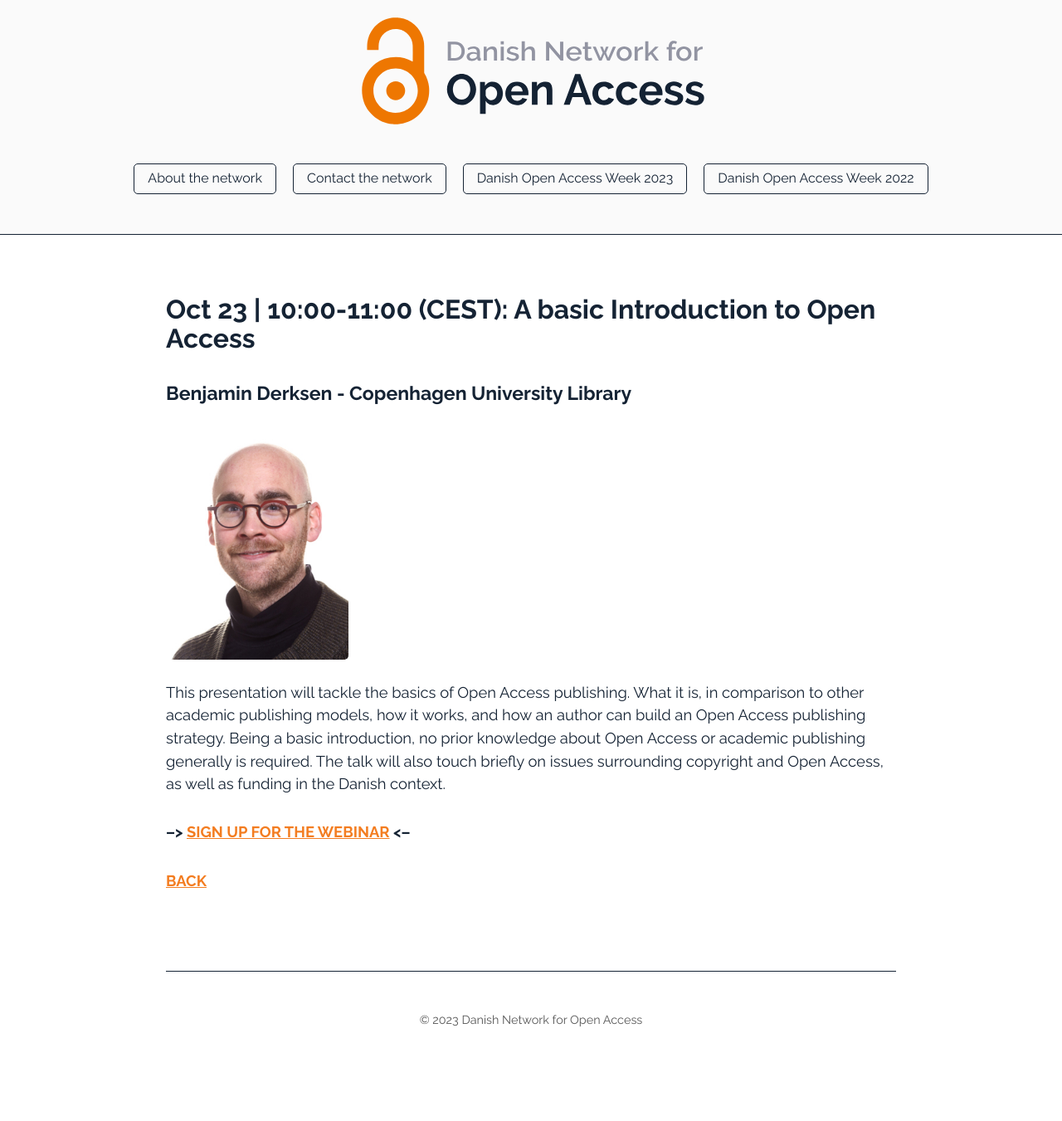
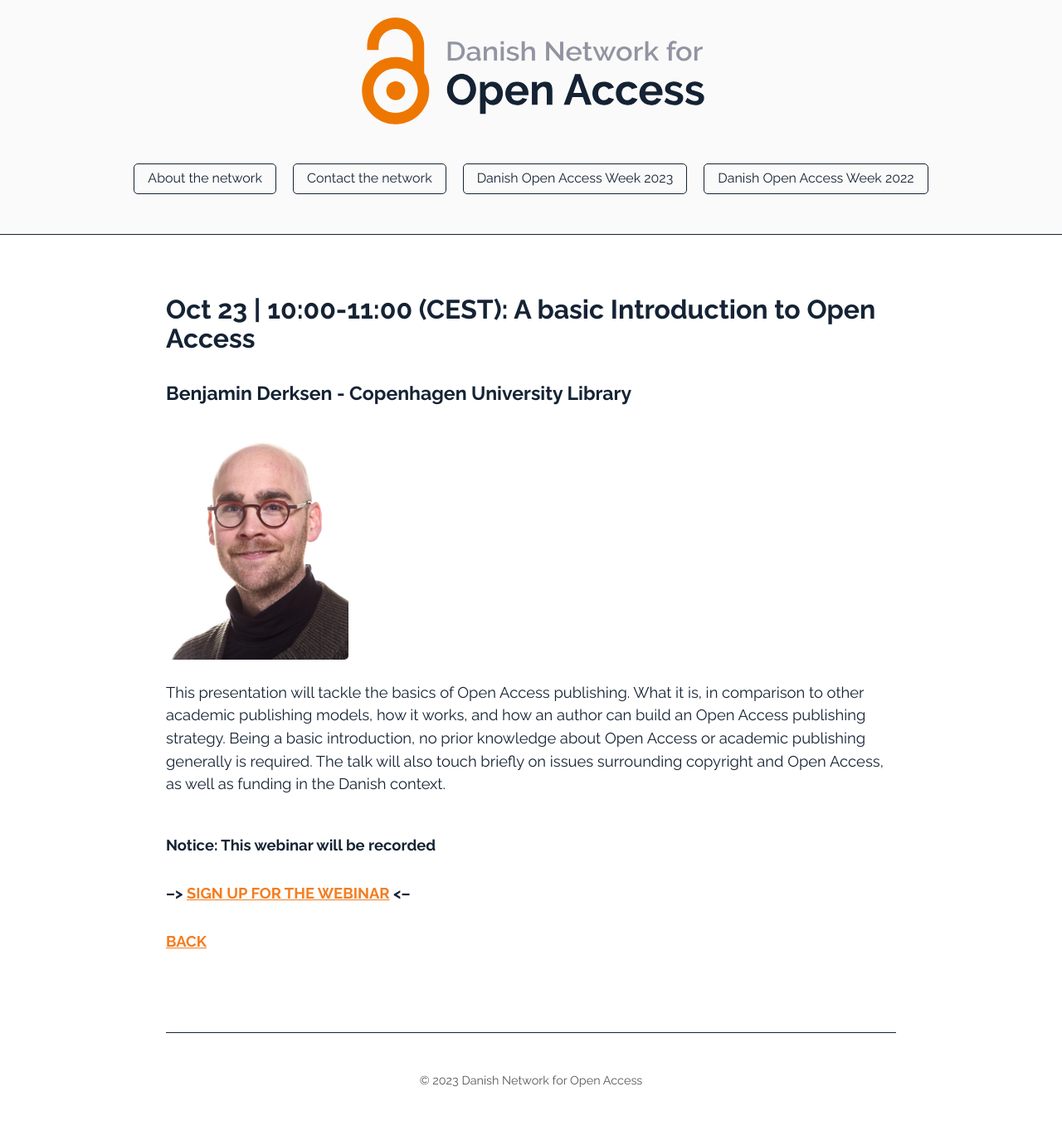
Before and after one commit to openaccess-dk/openaccess-dk.github.io, a Jekyll site: the page built from monday_oct_23_1.md, in a window 1280 px wide. Shown: the whole page at 83% size. Built offline with Jekyll 4.4.1, drawn with Linux system fonts in a browser that asks for light colours; before the commit the page ends 1278 px from its top, so only the background shows below that.

Commit message:
Update monday_oct_23_1.md

```diff
--- a/monday_oct_23_1.md
+++ b/monday_oct_23_1.md
@@ -10,7 +10,9 @@
 
 <img src="/images/bder kopier.jpg" alt="Benjamin Derksen" style="height: 25%; width:25%;"/>
 
-This presentation will tackle the basics of Open Access publishing. What it is, in comparison to other academic publishing models, how it works, and how an author can build an Open Access publishing strategy. Being a basic introduction, no prior knowledge about Open Access or academic publishing generally is required. The talk will also touch briefly on issues surrounding copyright and Open Access, as well as funding in the Danish context.
+This presentation will tackle the basics of Open Access publishing. What it is, in comparison to other academic publishing models, how it works, and how an author can build an Open Access publishing strategy. Being a basic introduction, no prior knowledge about Open Access or academic publishing generally is required. The talk will also touch briefly on issues surrounding copyright and Open Access, as well as funding in the Danish context.<br><br>
+
+**Notice: This webinar will be recorded**
 
 ##### --> [SIGN UP FOR THE WEBINAR](https://docs.google.com/forms/d/e/1FAIpQLSd1RALcLRO2hHmQ2f1gL9SifTxv5BNK5D7E5na5nu3UyA8Xlg/viewform?usp=sf_link) <--
 
```
